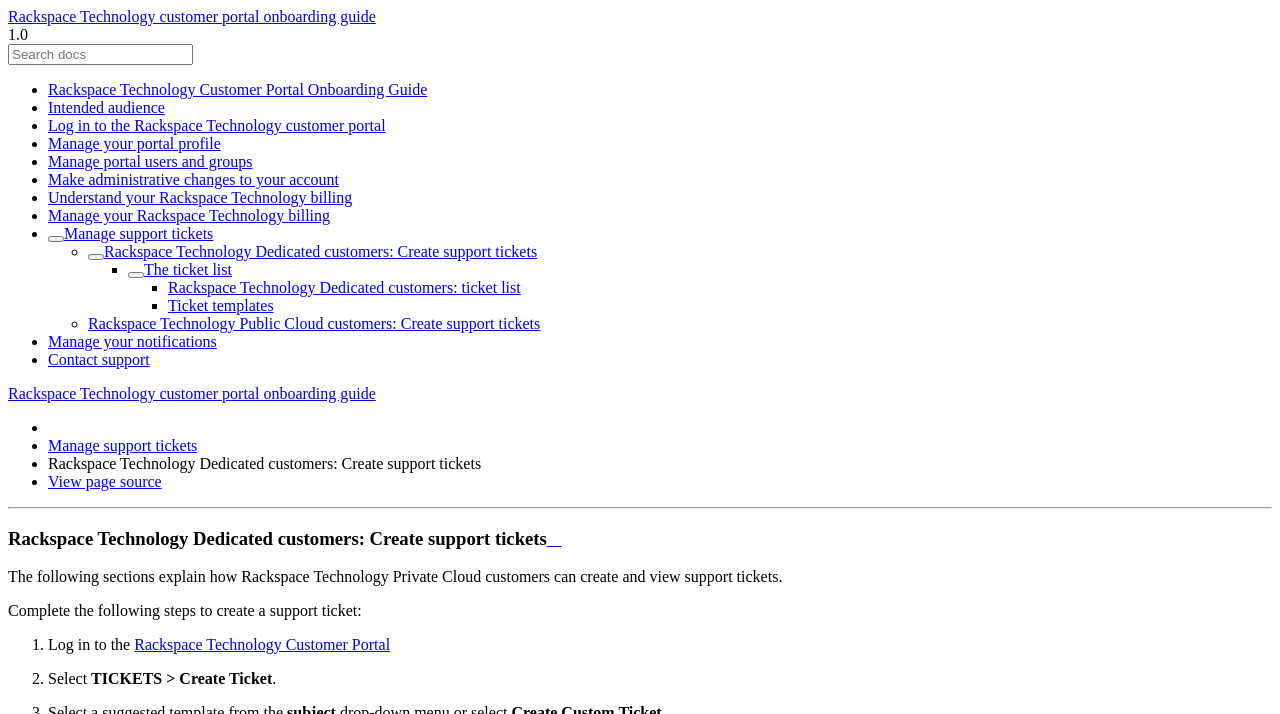
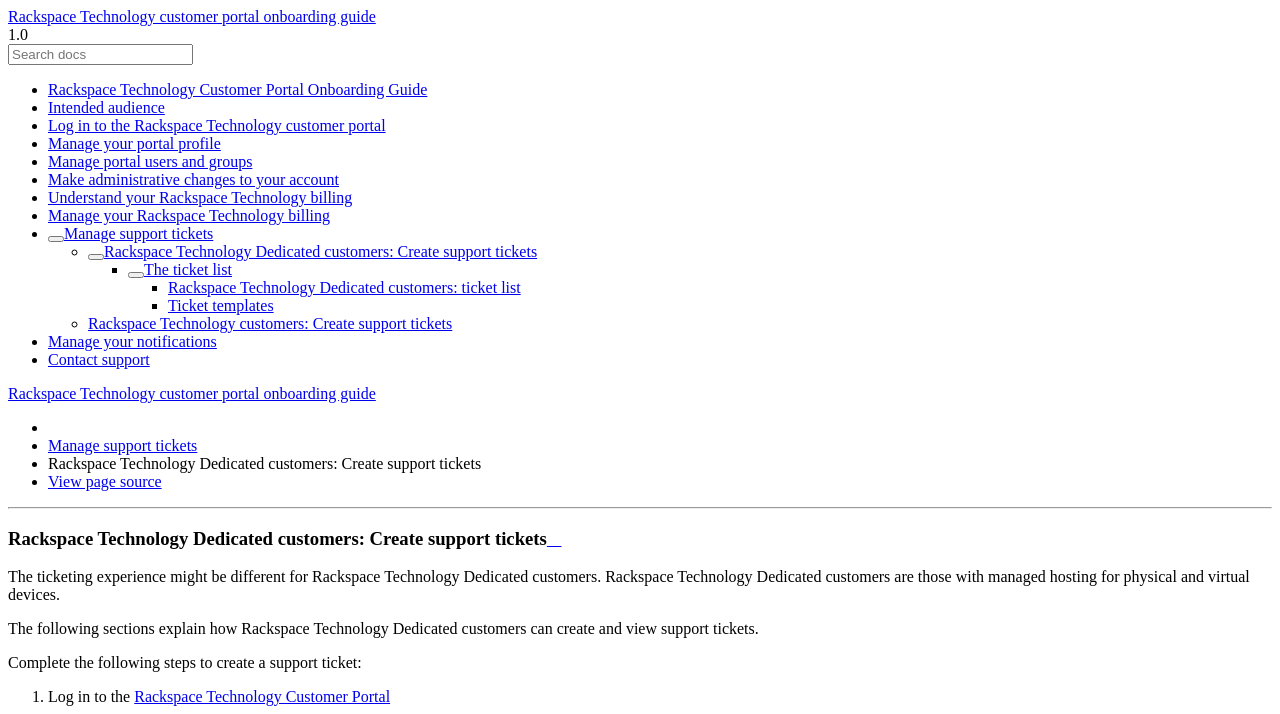
Before and after one commit to rackerlabs/docs-portal-onboarding-guide, a Sphinx documentation site: the page built from docs/tickets/ticket_private.rst, in a window 1280 px wide and 900 px high, cut to the strip 0-714 px from the top of the window. Built offline with Sphinx 7.4.7 and the Read the Docs theme 2.0.0, drawn with Linux system fonts in a browser that asks for light colours.

Commit message:
dedicated verbiage

```diff
--- a/docs/tickets/ticket_cloud_list.rst
+++ b/docs/tickets/ticket_cloud_list.rst
@@ -1,7 +1,7 @@
 .. _ticket_list:
 
 =======================================================
-Rackspace Technology Public Cloud customer: Ticket list
+Rackspace Technology: Ticket list
 =======================================================
 
 The ticket list enables you to create new support tickets and
--- a/docs/tickets/ticket_cloud_panel.rst
+++ b/docs/tickets/ticket_cloud_panel.rst
@@ -1,11 +1,11 @@
 .. _ticket_cloud_panel:
 
 ===================================================================
-Rackspace Technology Public Cloud customers: Create support tickets
+Rackspace Technology customers: Create support tickets
 ===================================================================
 
-The following sections explain how Rackspace Technology Public
-Cloud customers can create and view support tickets.
+The following sections explain how Rackspace Technology
+customers can create and view support tickets.
 
 
 Create a support ticket
--- a/docs/tickets/ticket_private.rst
+++ b/docs/tickets/ticket_private.rst
@@ -4,8 +4,12 @@
 Rackspace Technology Dedicated customers: Create support tickets
 ===========================================================================
 
+The ticketing experience might be different for Rackspace Technology
+Dedicated customers. Rackspace Technology Dedicated customers are those with
+managed hosting for physical and virtual devices.
+
 The following sections explain how Rackspace Technology
-Private Cloud customers can create and view support tickets.
+Dedicated customers can create and view support tickets.
 
 Complete the following steps to create a support ticket:
 
```
